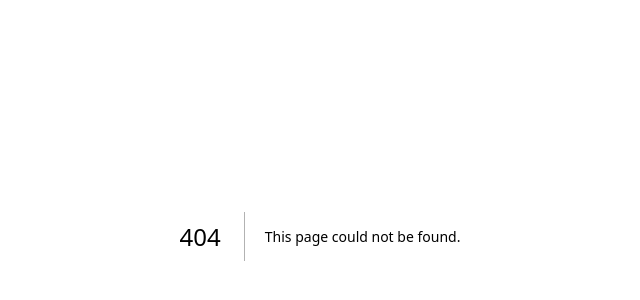
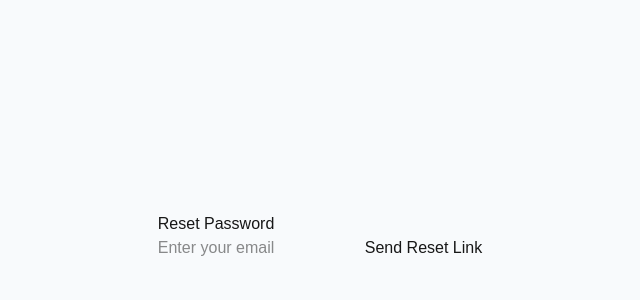
Before and after one commit to Christopher-Hanovich/cool-to-do, a Next.js app: page /reset in a window 1280 px wide. Before the commit this address had no page. Shown: the part 164-464 px from the top of the page, without its empty margins (320-960 px from the left). Built offline with nearby package versions, Linux system fonts and the light colour scheme; no server answers.

Commit message:
tested and fixed errors with reset password. Page just needs better styling but it works.

```diff
--- /dev/null
+++ b/app/reset/page.tsx
@@ -0,0 +1,9 @@
+import Reset from "./reset";
+
+export default function ResetPage() {
+    return (
+        <main className="min-h-screen flex flex-col items-center justify-center bg-slate-50 px-4">
+            <Reset />
+        </main>
+    );
+}
--- a/app/reset.tsx
+++ b/app/reset/reset.tsx
@@ -1,7 +1,7 @@
-// In a client-side component (e.g., forgot-password.jsx)
+'use client';
 
 import { sendPasswordResetEmail } from "firebase/auth";
-import { auth } from "./utils/firebase"; // Your initialized firebase app instance
+import { auth } from "../utils/firebase"; // Your initialized firebase app instance
 import { useState } from "react";
 
 const ForgotPassword = () => {
```
